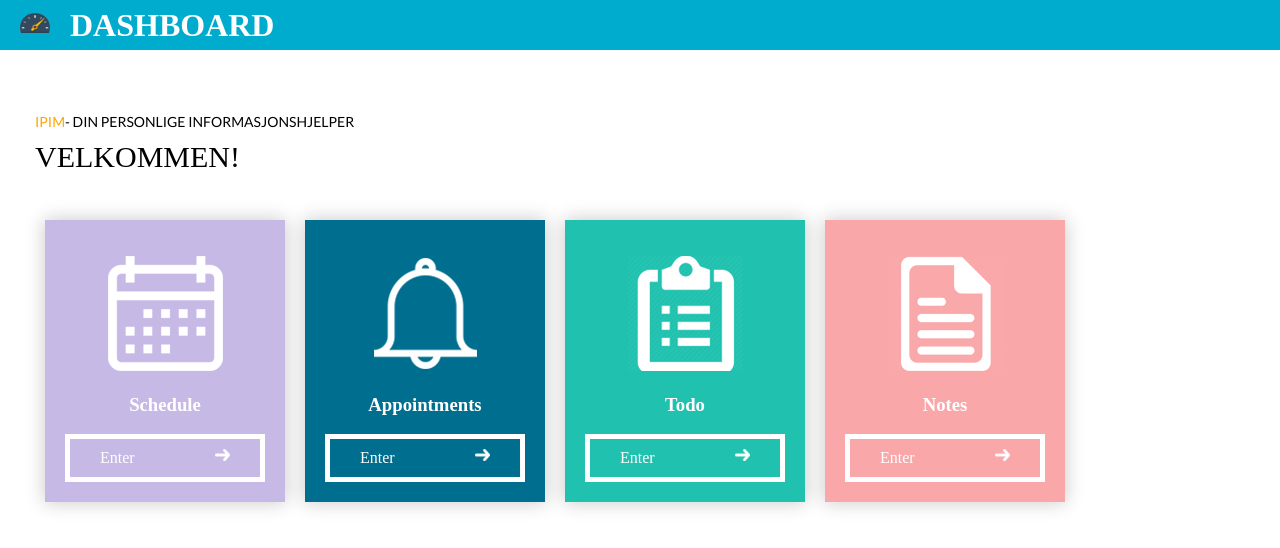
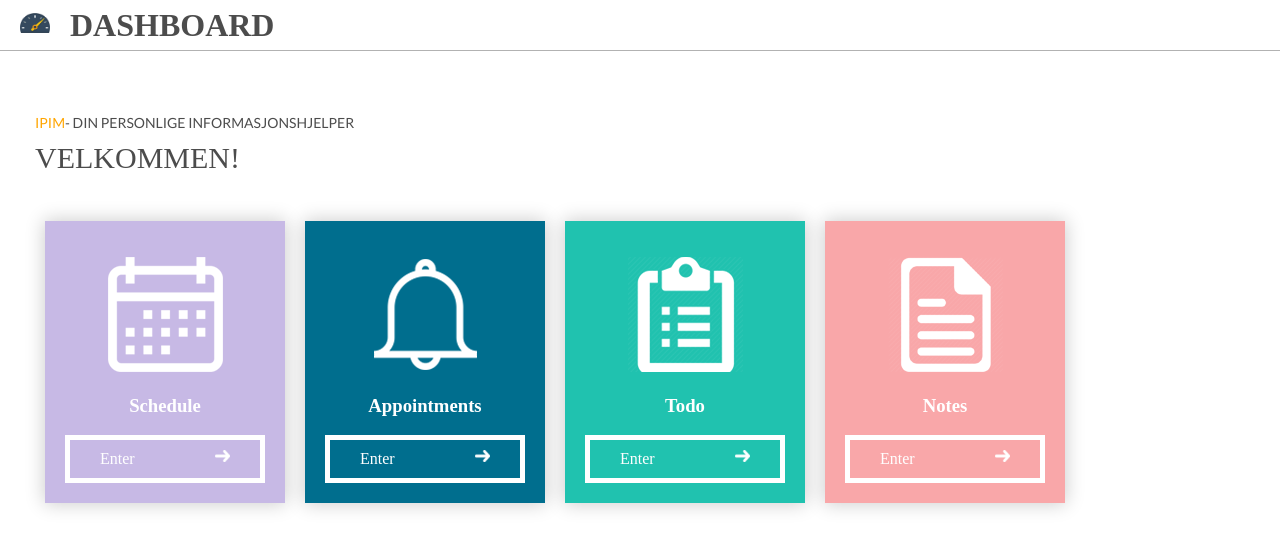
Before and after one commit to mayhelenrs/it2810-webutvikling-h17-prosjekt-3-group-50, a React (Create React App) app in the folder website/: page / in a window 1280 px wide. Shown: the top 548 px of the page. Built offline with nearby package versions, Linux system fonts and the light colour scheme; a web font is replaced by a local one.

Commit message:
add new styling for navbar and pagetext

```diff
--- a/website/src/assets/styles/Component.css
+++ b/website/src/assets/styles/Component.css
@@ -7,13 +7,14 @@
 }
 /* Navbar */
 .Navbar {
-    background-color: #00ACCE;
+    background-color: white;
     width:100%;
     display: flex;
     height:50px;
     vertical-align: center;
     align-items: center;
     font-family: IntroRust;
+    border-bottom: 1px solid rgba(0,0,0,0.3);
 }
 
 .navImage {
@@ -34,13 +35,15 @@
     vertical-align: bottom;
 }
 .Navbar h1, .Navbar h2 {
-    color: white;
+    color: rgba(0,0,0,0.7);
 }
 .Pagetext-container {
     font-family: IntroRust;
+    color:rgba(0,0,0,0.7);
 }
 .Pagetext-container-small {
     font-family: Lato, sans-serif;
+    font-family:rgba(0,0,0,0.7);
     font-size: 14px;
     margin: 10px 0;
 }
@@ -50,6 +53,7 @@
 .Pagetext-container-big {
     font-size: 30px;
     margin: 0;
+    color: rgba(0,0,0,0.7);
 }
 
 /* Tile container */
```
